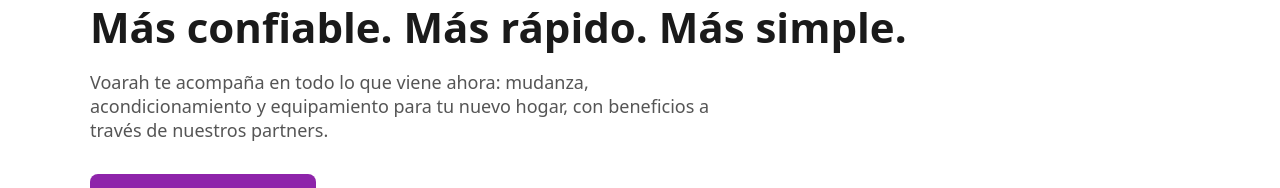
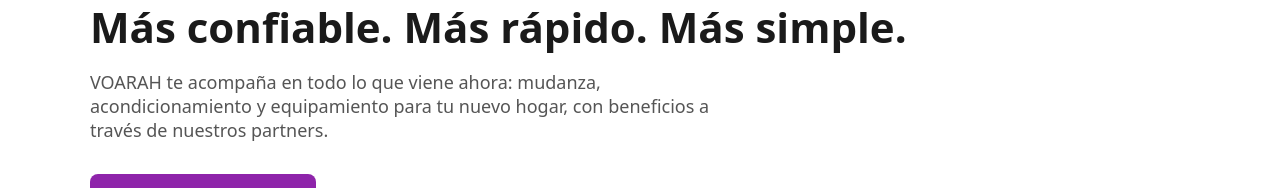
Before and after one commit to voarah82-source/Voarah, a Next.js app: page / in a window 1280 px wide. Shown: the part 263-451 px from the top of the page. Built offline with nearby package versions, Linux system fonts and the light colour scheme.

Commit message:
Update page.tsx

```diff
--- a/app/page.tsx
+++ b/app/page.tsx
@@ -77,7 +77,7 @@ export default function HomePage() {
           </h1>
 
           <p style={{ fontSize: 18, color: '#555', maxWidth: 640, marginBottom: 32 }}>
-            Voarah te acompaña en todo lo que viene ahora:
+            VOARAH te acompaña en todo lo que viene ahora:
             mudanza, acondicionamiento y equipamiento para tu nuevo hogar,
             con beneficios a través de nuestros partners.
           </p>
```
